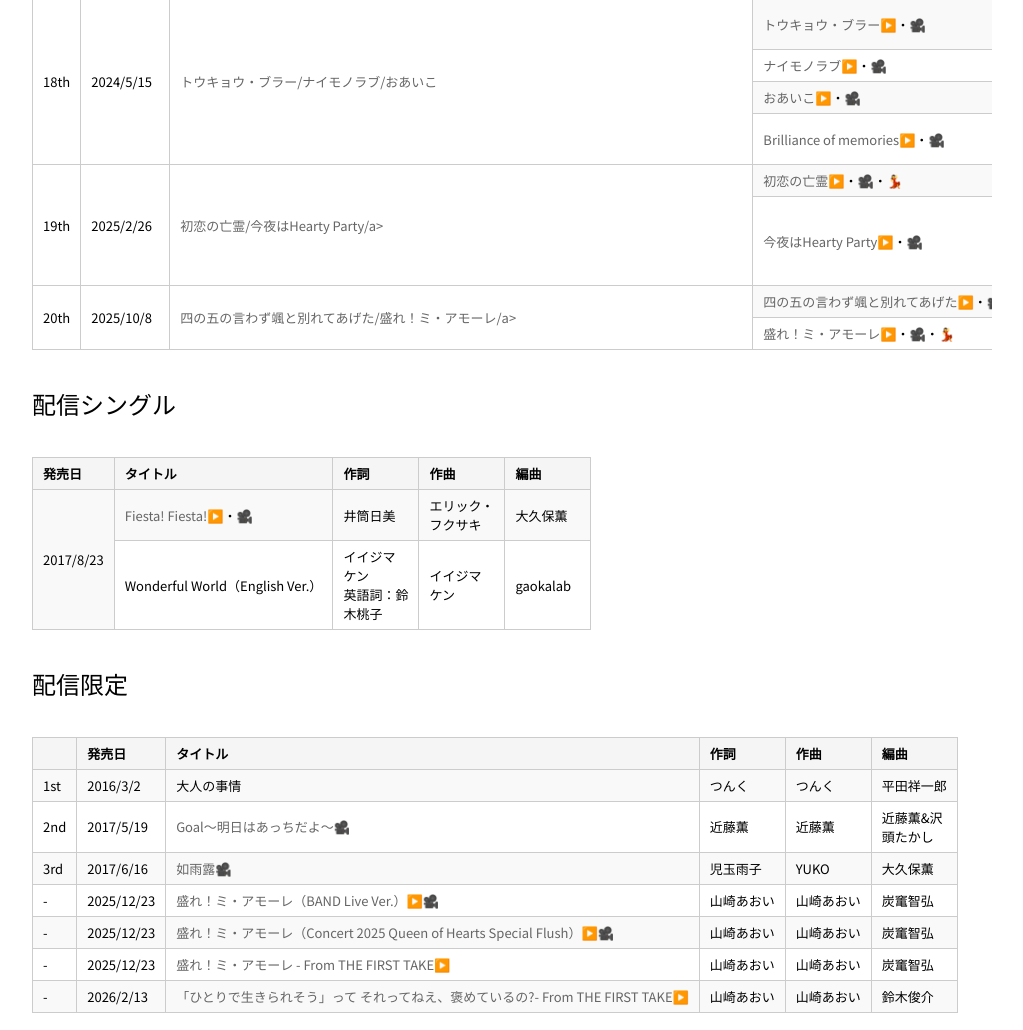
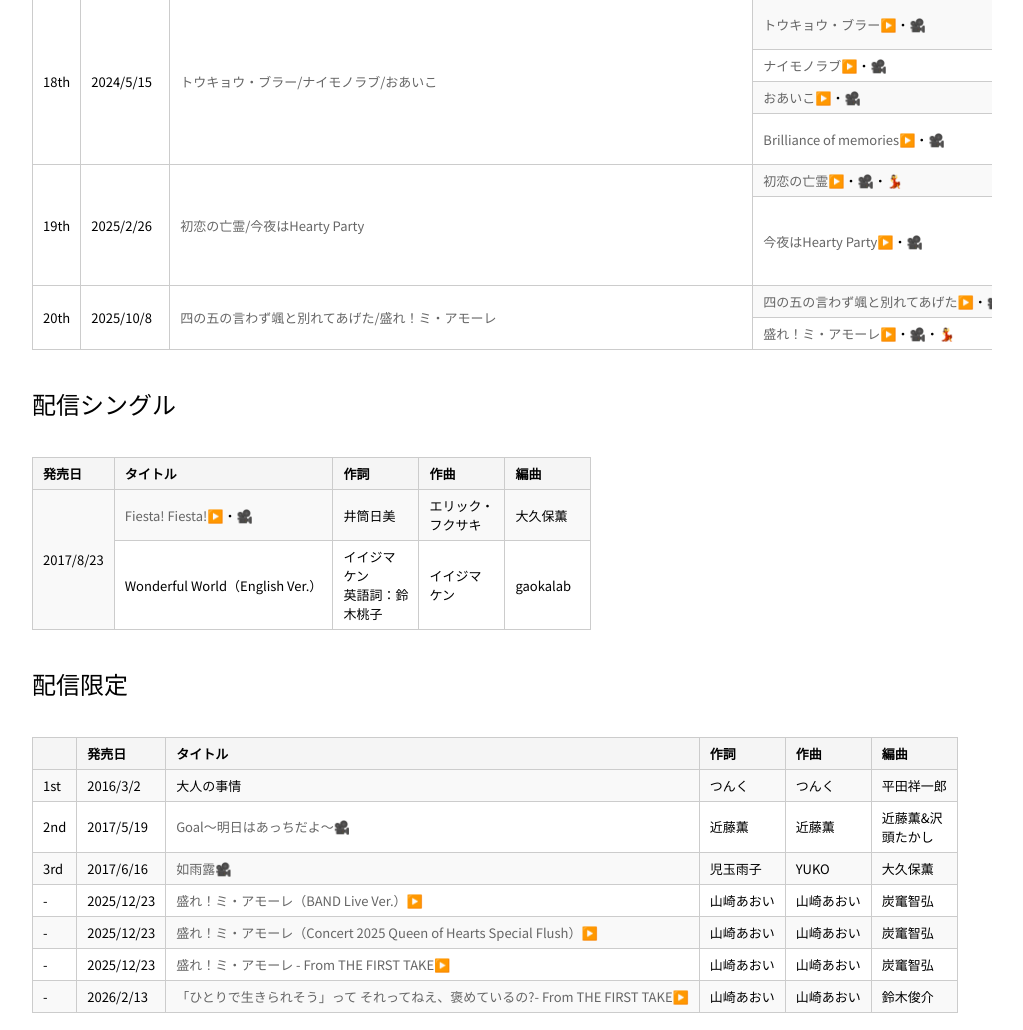
Before and after one commit to yxmxgxn/Cloudflare, a PHP site: page /JuiceJuice/juicejuice-song.php in a window 1280 px wide. Shown: the part 2415-3445 px from the top of the page, without its empty margins (128-1151 px from the left). Run offline with PHP 8.4, Linux system fonts and the light colour scheme.

Commit message:
Update juicejuice-song.php

```diff
--- a/JuiceJuice/juicejuice-song.php
+++ b/JuiceJuice/juicejuice-song.php
@@ -397,7 +397,7 @@
     <tr>
       <td rowspan="2" class="dc-group">19th</td>
       <td rowspan="2" class="dc-group">2025/2/26</td>
-      <td rowspan="2" class="dc-group"><a href="https://helloproject.com/release/7376/" target="_blank" rel="noopener noreferrer">初恋の亡霊/今夜はHearty Party/a></td>
+      <td rowspan="2" class="dc-group"><a href="https://helloproject.com/release/7376/" target="_blank" rel="noopener noreferrer">初恋の亡霊/今夜はHearty Party</a></td>
       <td><a href="https://www.youtube.com/watch?v=DquBd86wOYw" target="_blank" rel="noopener noreferrer">初恋の亡霊▶️</a>・<a href="https://www.youtube.com/watch?v=GkUijMTyJE0" target="_blank" rel="noopener noreferrer">🎥</a>・<a href="https://www.youtube.com/watch?v=g9EXEuk5sxo" target="_blank" rel="noopener noreferrer">💃</a></td>
       <td>西野蒟蒻</td>
       <td>KOUGA</td>
@@ -412,7 +412,7 @@
     <tr>
       <td rowspan="2" class="dc-group">20th</td>
       <td rowspan="2" class="dc-group">2025/10/8</td>
-      <td rowspan="2" class="dc-group"><a href="https://helloproject.com/release/7506/" target="_blank" rel="noopener noreferrer">四の五の言わず颯と別れてあげた/盛れ！ミ・アモーレ/a></td>
+      <td rowspan="2" class="dc-group"><a href="https://helloproject.com/release/7506/" target="_blank" rel="noopener noreferrer">四の五の言わず颯と別れてあげた/盛れ！ミ・アモーレ</a></td>
       <td><a href="https://www.youtube.com/watch?v=cnlS-vuMg40" target="_blank" rel="noopener noreferrer">四の五の言わず颯と別れてあげた▶️</a>・<a href="https://www.youtube.com/watch?v=jWz3Sc4n-Zw" target="_blank" rel="noopener noreferrer">🎥</a></td>
       <td>大森祥子</td>
       <td>KOUGA</td>
@@ -487,7 +487,7 @@
     <tr>
       <td>-</td>
       <td>2025/12/23</td>
-      <td><a href="https://www.youtube.com/watch?v=KGePThef8rc" target="_blank" rel="noopener noreferrer">盛れ！ミ・アモーレ（BAND Live Ver.）▶️🎥</a></td>
+      <td><a href="https://www.youtube.com/watch?v=KGePThef8rc" target="_blank" rel="noopener noreferrer">盛れ！ミ・アモーレ（BAND Live Ver.）▶️</a></td>
       <td>山崎あおい</td>
       <td>山崎あおい</td>
       <td>炭竃智弘</td>
@@ -495,7 +495,7 @@
     <tr>
       <td>-</td>
       <td>2025/12/23</td>
-      <td><a href="https://www.youtube.com/watch?v=G36amiUCkXU" target="_blank" rel="noopener noreferrer">盛れ！ミ・アモーレ（Concert 2025 Queen of Hearts Special Flush）▶️🎥</a></td>
+      <td><a href="https://www.youtube.com/watch?v=G36amiUCkXU" target="_blank" rel="noopener noreferrer">盛れ！ミ・アモーレ（Concert 2025 Queen of Hearts Special Flush）▶️</a></td>
       <td>山崎あおい</td>
       <td>山崎あおい</td>
       <td>炭竃智弘</td>
```
